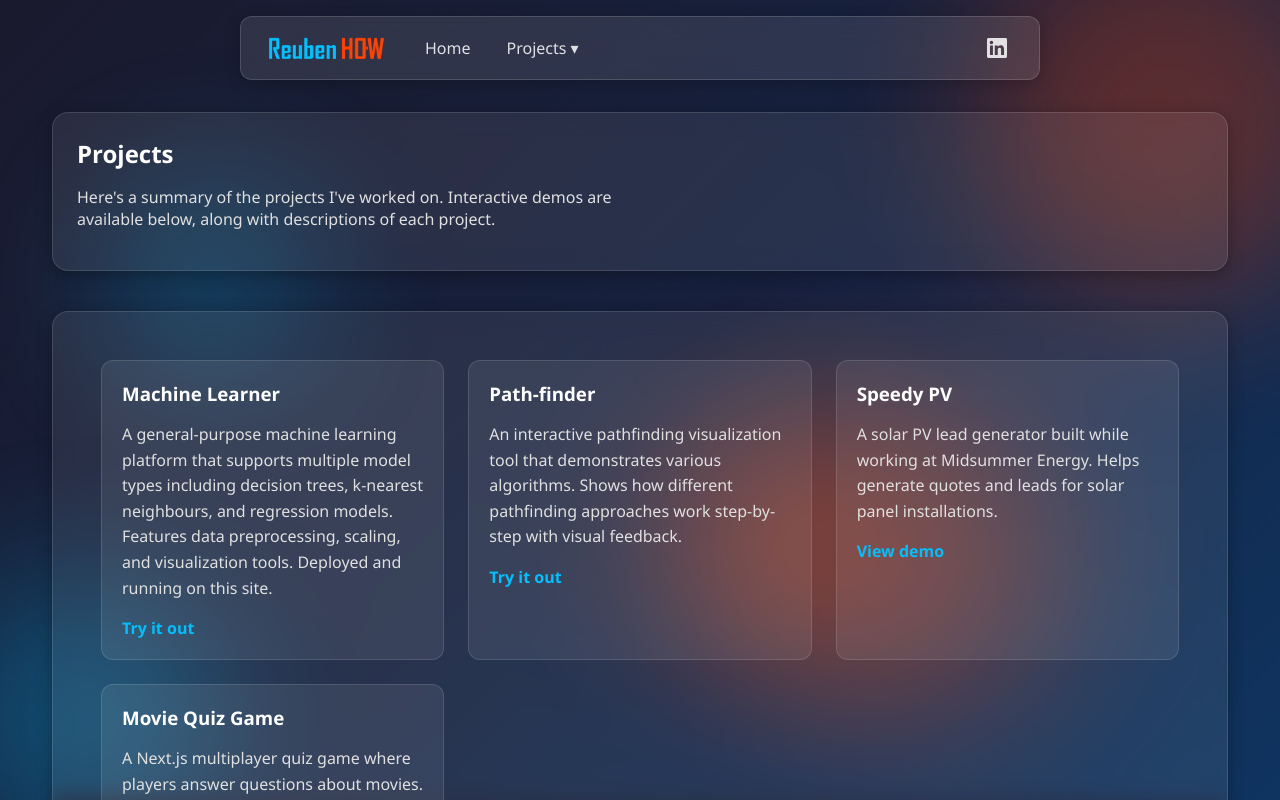
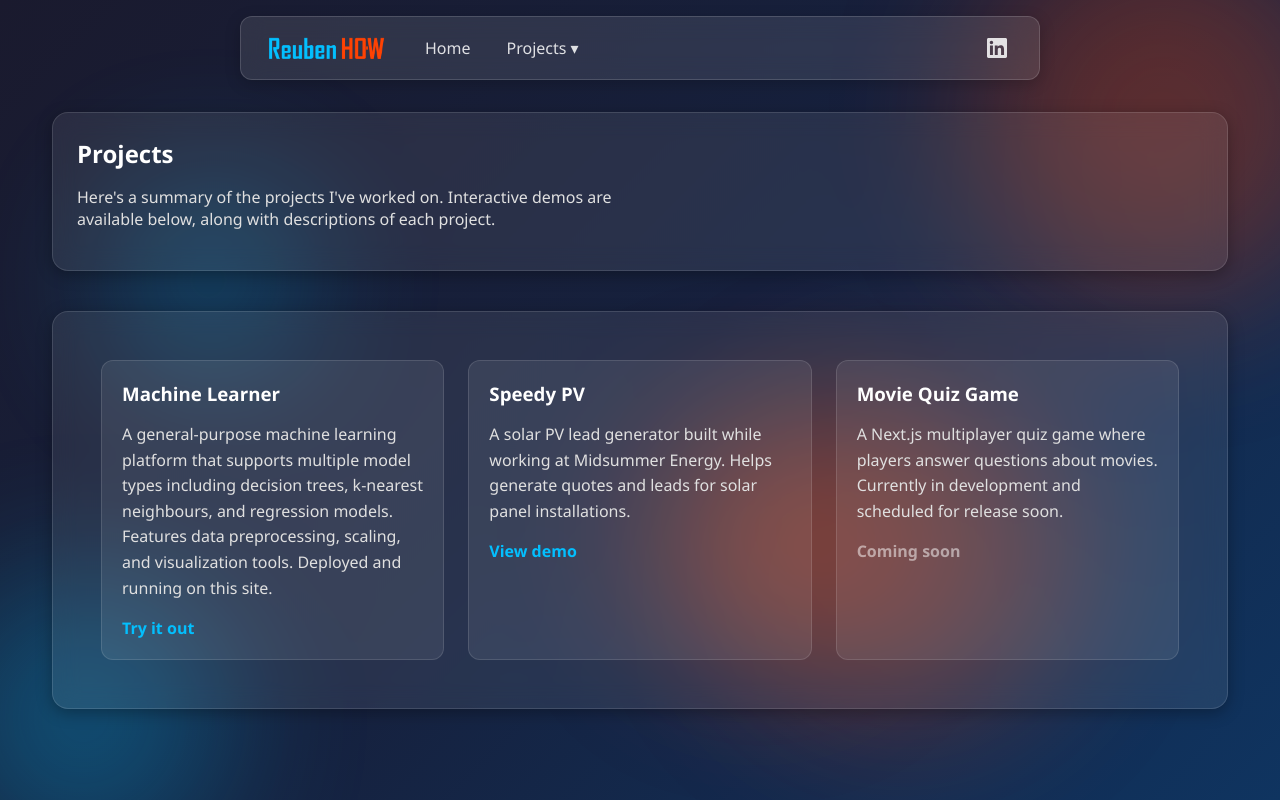
Before and after one commit to ReubenGitHub/website, a React (Vite) app in the folder frontend/: page /projects in a window 1280 px wide. Shown: the top 800 px of the page. Built offline with nearby package versions, Linux system fonts and the light colour scheme.

Commit message:
Remove Path-finder project and all references

```diff
--- a/frontend/src/App.jsx
+++ b/frontend/src/App.jsx
@@ -2,7 +2,6 @@ import React, {useState, useEffect} from 'react';
 import {BrowserRouter as Router, Route, Routes} from "react-router-dom";
 import HomePage from './components/home';
 import {MLerPage} from './components/machinelearner';
-import PFerPage from './components/pathfinder';
 import {DotNetDemo} from './components/DotNetDemo';
 import ProjectsPage from './components/projects';
 import {NavBar} from './components/headernavbar';
@@ -12,7 +11,6 @@ function App() {
 
   const Home = <HomePage />;
   const MLer = <MLerPage />;
-  const PFer = <PFerPage />;
   const DotNet = <DotNetDemo />;
   const Projects = <ProjectsPage />;
   const callbackFunctionHome = () => {
@@ -34,7 +32,6 @@ function App() {
         <Route path="/" element = {Home} parentCallback = {callbackFunctionHome} />
         <Route path="/home" element = {Home} parentCallback = {callbackFunctionHome} />
         <Route path="/machinelearner" element = {MLer} />
-        <Route path="/pathfinder" element = {PFer} />
         <Route path="/dotnet-demo" element = {DotNet} />
         <Route path="/projects" element = {Projects} />
       </Routes>
--- a/frontend/src/components/headernavbar.jsx
+++ b/frontend/src/components/headernavbar.jsx
@@ -3,7 +3,7 @@ import logo_white from '../ReubenHOWLogo_White_Orange.png'
 // import headerimg from '../Header_img.jpg';
 
 export function NavBar() {
-    let pages = ['', 'machinelearner', 'pathfinder']
+    let pages = ['', 'machinelearner']
     let url = window.location.href.split("/")
     let currentPage = url[url.length - 1]
     let index = pages.indexOf(currentPage)
@@ -21,7 +21,6 @@ export function NavBar() {
                     <div class="dropdown-content">
                         <a href="/projects">All Projects</a>
                         <a href="/machinelearner" class={active[1]}>Machine Learner</a>
-                        <a href="/pathfinder" class={active[2]}>Path-finder</a>
                     </div>
                 </div>
             </div>
--- a/frontend/src/components/pathfinder.jsx
+++ /dev/null
@@ -1,16 +0,0 @@
-import './pagestyles.css';
-
-function PFerPage(props) {
-  return (
-    <html>
-    <body>
-      <div class="about-section">
-            <h1>Path-finder</h1>
-            <p>Coming soon...</p>
-        </div>
-    </body>
-    </html>
-  );
-}
-
-export default PFerPage;
--- a/frontend/src/components/projects.jsx
+++ b/frontend/src/components/projects.jsx
@@ -10,12 +10,7 @@ export default function ProjectsPage() {
             link: '/machinelearner',
             label: 'Try it out'
         },
-        {
-            title: 'Path-finder',
-            description: 'An interactive pathfinding visualization tool that demonstrates various algorithms. Shows how different pathfinding approaches work step-by-step with visual feedback.',
-            link: '/pathfinder',
-            label: 'Try it out'
-        },
+
         {
             title: 'Speedy PV',
             description: 'A solar PV lead generator built while working at Midsummer Energy. Helps generate quotes and leads for solar panel installations.',
```
